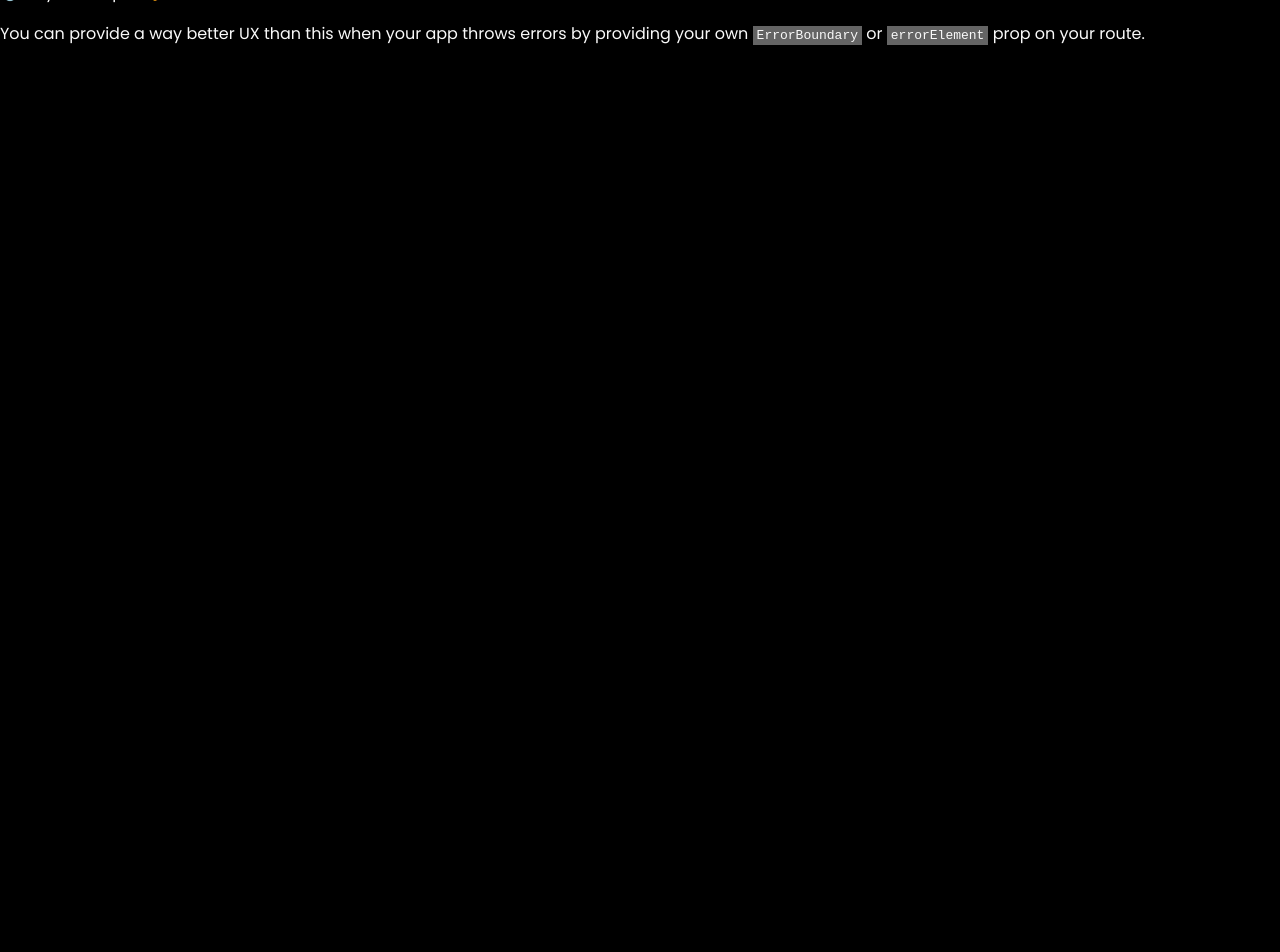
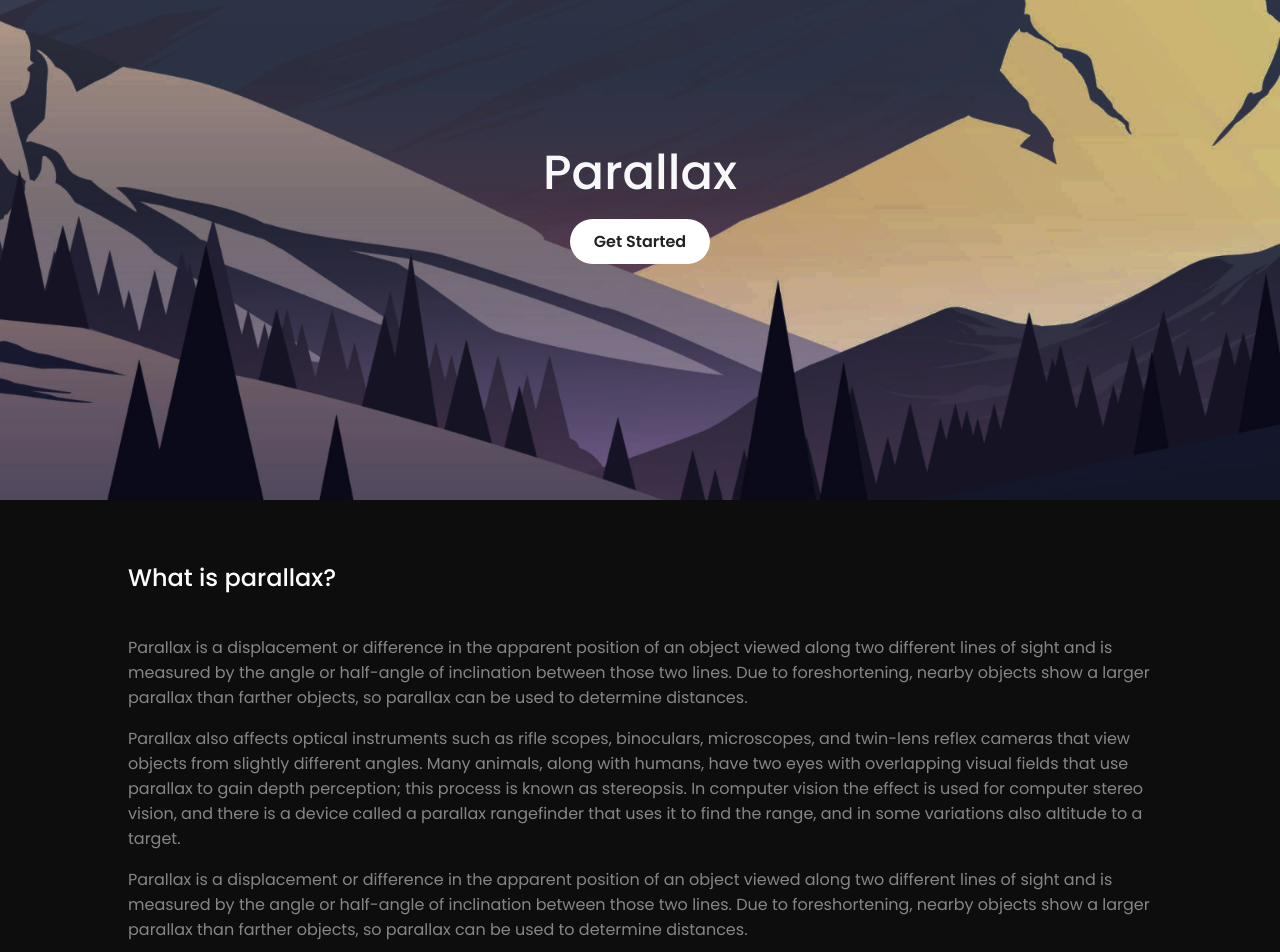
Before and after one commit to frontend-joe/react-components, a React (Vite) app: page /parallax/parallax-1 in a window 1280 px wide. Before the commit this address had no page. Shown: the part 100-1052 px from the top of the page. Before the commit the page ends 800 px from the top, so only its background shows below. Built offline with nearby package versions, Linux system fonts and the light colour scheme.

Commit message:
adding Parallax1

```diff
--- a/package.json
+++ b/package.json
@@ -15,7 +15,7 @@
     "gsap": "^3.12.5",
     "react": "^18.2.0",
     "react-dom": "^18.2.0",
-    "react-router-dom": "^6.21.3"
+    "react-router-dom": "^6.22.3"
   },
   "devDependencies": {
     "@types/react": "^18.2.43",
--- a/src/App.jsx
+++ b/src/App.jsx
@@ -9,6 +9,7 @@ import {
   Login1,
   Card1,
   Modal1,
+  Parallax1,
 } from "./components";
 
 import { createBrowserRouter, RouterProvider, Link } from "react-router-dom";
@@ -66,6 +67,11 @@ const routes = [
     path: "/modals/modal-1",
     element: <Modal1 />,
   },
+  {
+    name: "Parallax1",
+    path: "/parallax/parallax-1",
+    element: <Parallax1 />,
+  },
 ];
 
 const router = createBrowserRouter([
--- a/src/components/index.js
+++ b/src/components/index.js
@@ -6,3 +6,4 @@ export * from "./accordions";
 export * from "./logins";
 export * from "./cards";
 export * from "./modals";
+export * from "./parallax";
--- /dev/null
+++ b/src/components/parallax/index.js
@@ -0,0 +1 @@
+export * from "./parallax-1/Parallax1";
--- /dev/null
+++ b/src/components/parallax/parallax-1/Parallax1.jsx
@@ -0,0 +1,67 @@
+import { useState, useEffect } from "react";
+import "./styles.css";
+
+export const Parallax1 = () => {
+  const [scrollPosition, setScrollPosition] = useState(0);
+
+  const handleScroll = () => setScrollPosition(window.scrollY);
+
+  useEffect(() => {
+    window.addEventListener("scroll", handleScroll, { passive: true });
+
+    return () => {
+      window.removeEventListener("scroll", handleScroll);
+    };
+  }, []);
+
+  return (
+    <div className="page parallax-1-page">
+      <section
+        style={{
+          backgroundSize: `${(window.outerHeight - scrollPosition) / 3}%`,
+        }}
+        className="parallax-banner parallax-container"
+      >
+        <h2>Parallax</h2>
+        <button>Get Started</button>
+      </section>
+      <section className="parallax-container">
+        <h2>What is parallax?</h2>
+        <p>
+          Parallax is a displacement or difference in the apparent position of
+          an object viewed along two different lines of sight and is measured by
+          the angle or half-angle of inclination between those two lines. Due to
+          foreshortening, nearby objects show a larger parallax than farther
+          objects, so parallax can be used to determine distances.
+        </p>
+        <p>
+          Parallax also affects optical instruments such as rifle scopes,
+          binoculars, microscopes, and twin-lens reflex cameras that view
+          objects from slightly different angles. Many animals, along with
+          humans, have two eyes with overlapping visual fields that use parallax
+          to gain depth perception; this process is known as stereopsis. In
+          computer vision the effect is used for computer stereo vision, and
+          there is a device called a parallax rangefinder that uses it to find
+          the range, and in some variations also altitude to a target.
+        </p>
+        <p>
+          Parallax is a displacement or difference in the apparent position of
+          an object viewed along two different lines of sight and is measured by
+          the angle or half-angle of inclination between those two lines. Due to
+          foreshortening, nearby objects show a larger parallax than farther
+          objects, so parallax can be used to determine distances.
+        </p>
+        <p>
+          Parallax also affects optical instruments such as rifle scopes,
+          binoculars, microscopes, and twin-lens reflex cameras that view
+          objects from slightly different angles. Many animals, along with
+          humans, have two eyes with overlapping visual fields that use parallax
+          to gain depth perception; this process is known as stereopsis. In
+          computer vision the effect is used for computer stereo vision, and
+          there is a device called a parallax rangefinder that uses it to find
+          the range, and in some variations also altitude to a target.
+        </p>
+      </section>
+    </div>
+  );
+};
--- /dev/null
+++ b/src/components/parallax/parallax-1/styles.css
@@ -0,0 +1,60 @@
+.page.parallax-1-page {
+  background: #0e0d0e;
+  height: 100%;
+  font-family: "Euclid Circular A", "Poppins";
+}
+
+* {
+  box-sizing: border-box;
+}
+
+.parallax-banner {
+  display: flex;
+  justify-content: center;
+  align-items: center;
+  flex-direction: column;
+  background-image: url("./bg.png");
+  background-size: cover;
+  background-repeat: no-repeat;
+  background-position: 50% 70%;
+  height: 600px;
+  width: 100vw;
+  transition: 0.05s linear;
+}
+
+.parallax-banner h2 {
+  font-size: 48px;
+  color: #f8f8f8;
+  padding-top: 0;
+  margin-top: 0;
+  margin-bottom: 10px;
+}
+
+.parallax-banner button {
+  border: 0;
+  background: #ffffff;
+  color: #222222;
+  padding: 10px 24px;
+  border-radius: 30px;
+  font-family: inherit;
+  font-size: 16px;
+  font-weight: 600;
+}
+
+.parallax-container {
+  padding: 0 10%;
+}
+
+section h2 {
+  margin-top: 0;
+  margin-bottom: 40px;
+  padding-top: 60px;
+}
+
+section p:last-child {
+  padding-bottom: 60px;
+}
+
+section p {
+  opacity: 0.5;
+}
```
Also changed, not shown: src/components/parallax/parallax-1/bg.png (added), 1 other file (tests, documents, lock files or other folders).
